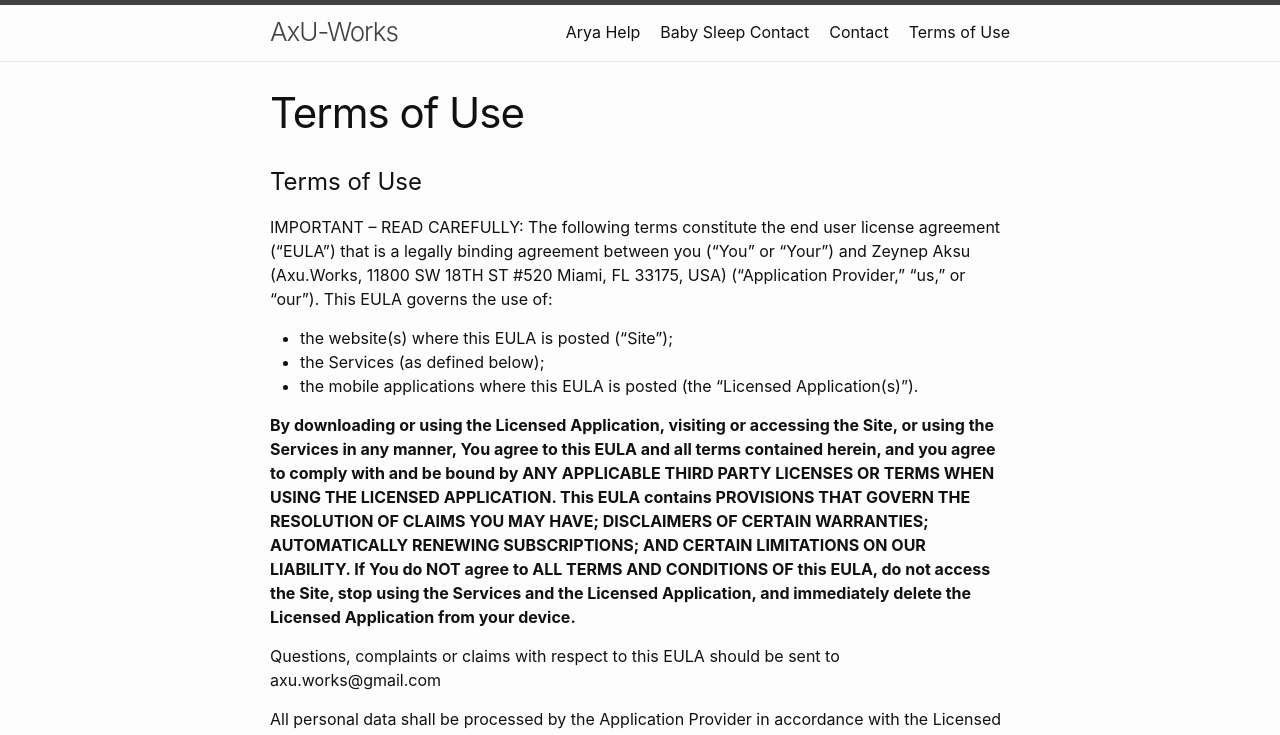
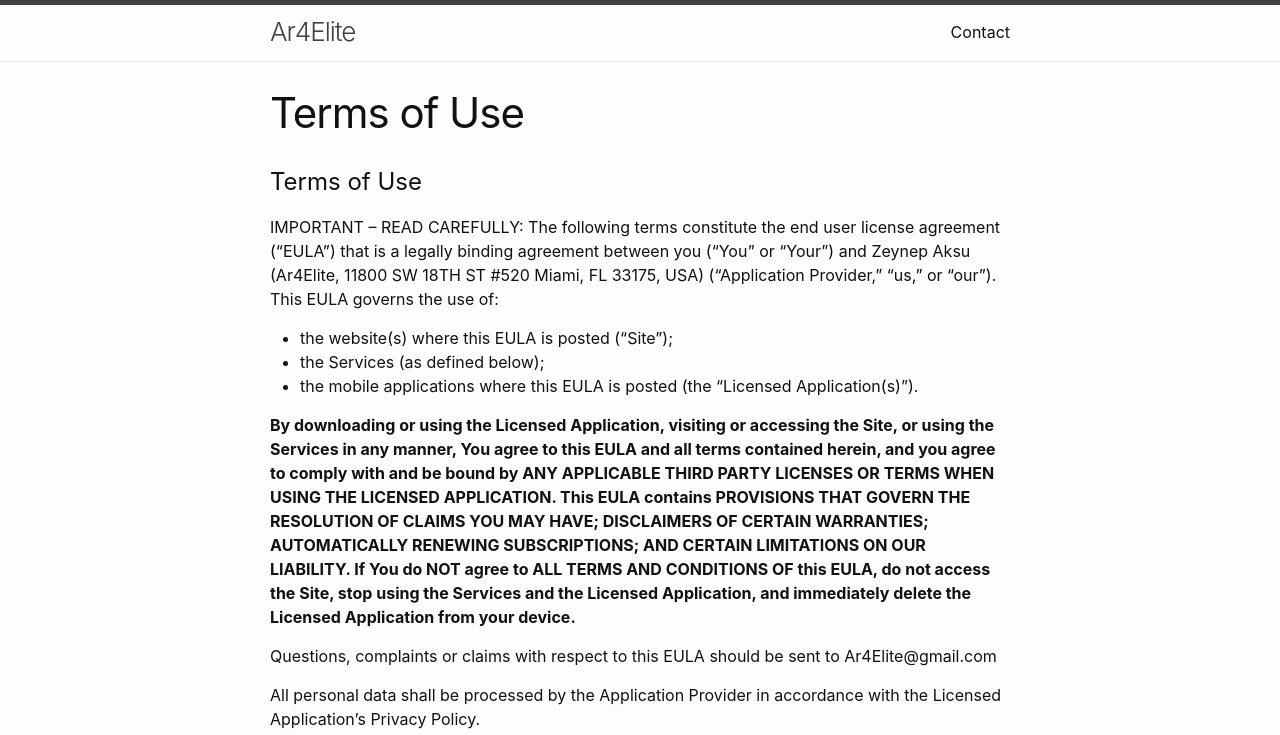
Before and after one commit to ar4elite/ar4elite.github.io, a plain HTML site: page policy/2020/12/27/tos.html in a window 1280 px wide. Shown: the top 735 px of the page. Drawn offline with Linux system fonts and the light colour scheme.

Commit message:
Update tos.html

```diff
--- a/policy/2020/12/27/tos.html
+++ b/policy/2020/12/27/tos.html
@@ -20,7 +20,7 @@
 <link rel="stylesheet" href="/assets/main.css"><link type="application/atom+xml" rel="alternate" href="http://localhost:4000/feed.xml" title="Ar4Elite" /></head>
 <body><header class="site-header" role="banner">
 
-  <div class="wrapper"><a class="site-title" rel="author" href="/">AxU-Works</a><nav class="site-nav">
+  <div class="wrapper"><a class="site-title" rel="author" href="/">Ar4Elite</a><nav class="site-nav">
         <input type="checkbox" id="nav-trigger" class="nav-trigger" />
         <label for="nav-trigger">
           <span class="menu-icon">
@@ -30,7 +30,7 @@
           </span>
         </label>
 
-        <div class="trigger"><a class="page-link" href="/arya/help-tr.html">Arya Help</a><a class="page-link" href="/baby-sleep/contact/">Baby Sleep Contact</a><a class="page-link" href="/contact/">Contact</a><a class="page-link" href="/tos/">Terms of Use</a></div>
+        <div class="trigger"><a class="page-link" href="/contact/">Contact</a></div>
       </nav></div>
 </header>
 <main class="page-content" aria-label="Content">
@@ -44,7 +44,7 @@
   <div class="post-content">
     <h1 id="terms-of-use">Terms of Use</h1>
 
-<p>IMPORTANT – READ CAREFULLY: The following terms constitute the end user license agreement (“EULA”) that is a legally binding agreement between you (“You” or “Your”) and Zeynep Aksu (Axu.Works, 11800 SW 18TH ST #520 Miami, FL 33175, USA) (“Application Provider,” “us,” or “our”). This EULA governs the use of:</p>
+<p>IMPORTANT – READ CAREFULLY: The following terms constitute the end user license agreement (“EULA”) that is a legally binding agreement between you (“You” or “Your”) and Zeynep Aksu (Ar4Elite, 11800 SW 18TH ST #520 Miami, FL 33175, USA) (“Application Provider,” “us,” or “our”). This EULA governs the use of:</p>
 
 <ul>
   <li>the website(s) where this EULA is posted (“Site”);</li>
@@ -54,7 +54,7 @@
 
 <p><strong>By downloading or using the Licensed Application, visiting or accessing the Site, or using the Services in any manner, You agree to this EULA and all terms contained herein, and you agree to comply with and be bound by ANY APPLICABLE THIRD PARTY LICENSES OR TERMS WHEN USING THE LICENSED APPLICATION. This EULA contains PROVISIONS THAT GOVERN THE RESOLUTION OF CLAIMS YOU MAY HAVE; DISCLAIMERS OF CERTAIN WARRANTIES; AUTOMATICALLY RENEWING SUBSCRIPTIONS; AND CERTAIN LIMITATIONS ON OUR LIABILITY. If You do NOT agree to ALL TERMS AND CONDITIONS OF this EULA, do not access the Site, stop using the Services and the Licensed Application, and immediately delete the Licensed Application from your device.</strong></p>
 
-<p>Questions, complaints or claims with respect to this EULA should be sent to axu.works@gmail.com</p>
+<p>Questions, complaints or claims with respect to this EULA should be sent to Ar4Elite@gmail.com</p>
 
 <p>All personal data shall be processed by the Application Provider in accordance with the Licensed Application’s Privacy Policy.</p>
 
@@ -197,19 +197,19 @@
 
   <div class="wrapper">
 
-    <h2 class="footer-heading">AxU-Works</h2>
+    <h2 class="footer-heading">Ar4Elite</h2>
 
     <div class="footer-col-wrapper">
       <div class="footer-col footer-col-1">
         <ul class="contact-list">
-          <li class="p-name">AxU-Works</li><li><a class="u-email" href="mailto:axu.works@gmail.com">axu.works@gmail.com</a></li></ul>
+          <li class="p-name">Ar4Elite</li><li><a class="u-email" href="mailto:ar4elite@gmail.com">ar4elite@gmail.com</a></li></ul>
       </div>
 
-      <div class="footer-col footer-col-2"><ul class="social-media-list"><li><a href="https://github.com/axu-works"><svg class="svg-icon"><use xlink:href="/assets/minima-social-icons.svg#github"></use></svg> <span class="username">axu-works</span></a></li></ul>
+      <div class="footer-col footer-col-2"><ul class="social-media-list"><li><a href="https://github.com/ar4elite"><svg class="svg-icon"><use xlink:href="/assets/minima-social-icons.svg#github"></use></svg> <span class="username">ar4elite</span></a></li></ul>
 </div>
 
       <div class="footer-col footer-col-3">
-        <p>(C) AxU-Works.</p>
+        <p>(C) Zeynep Aksu.</p>
       </div>
     </div>
 
```
